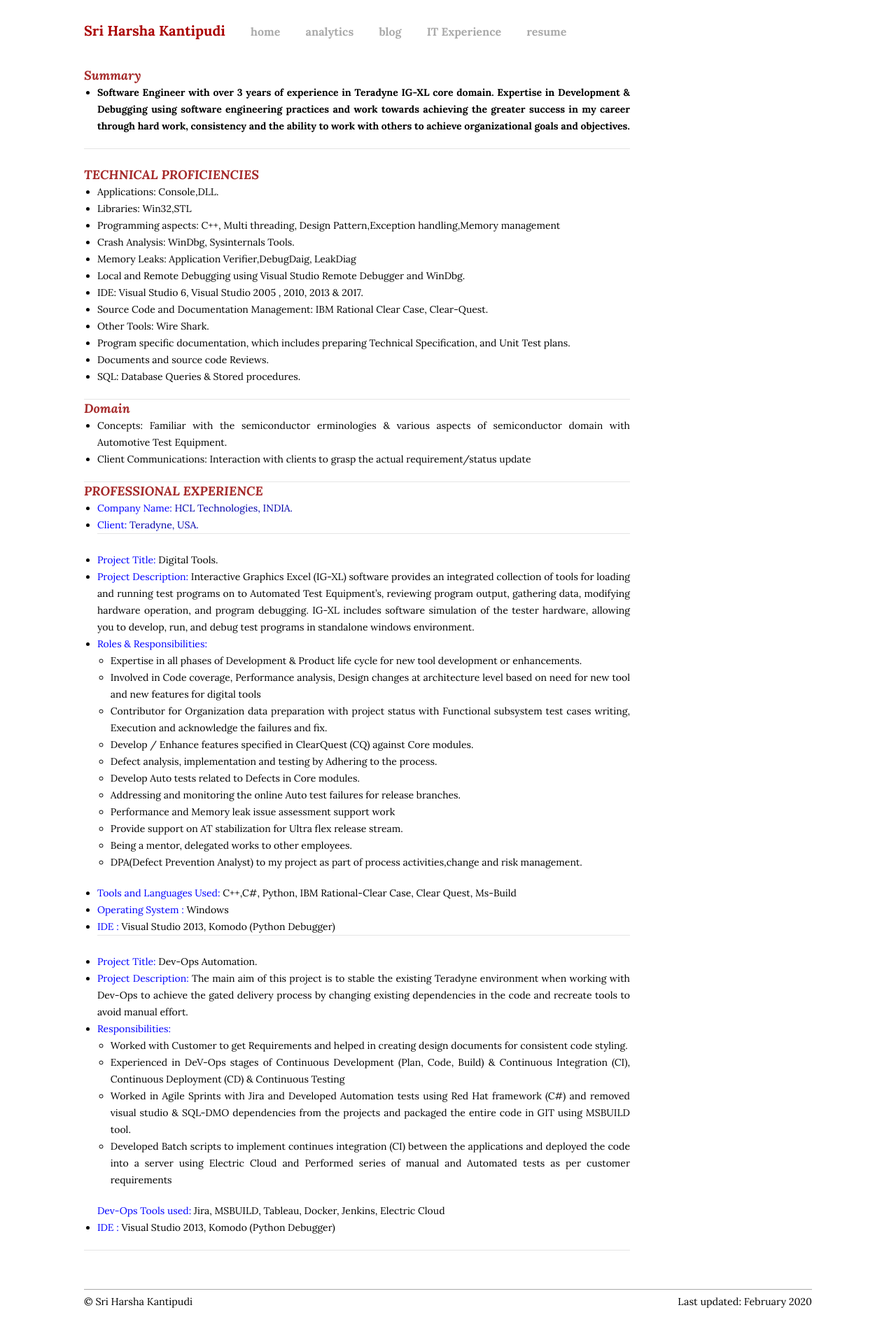
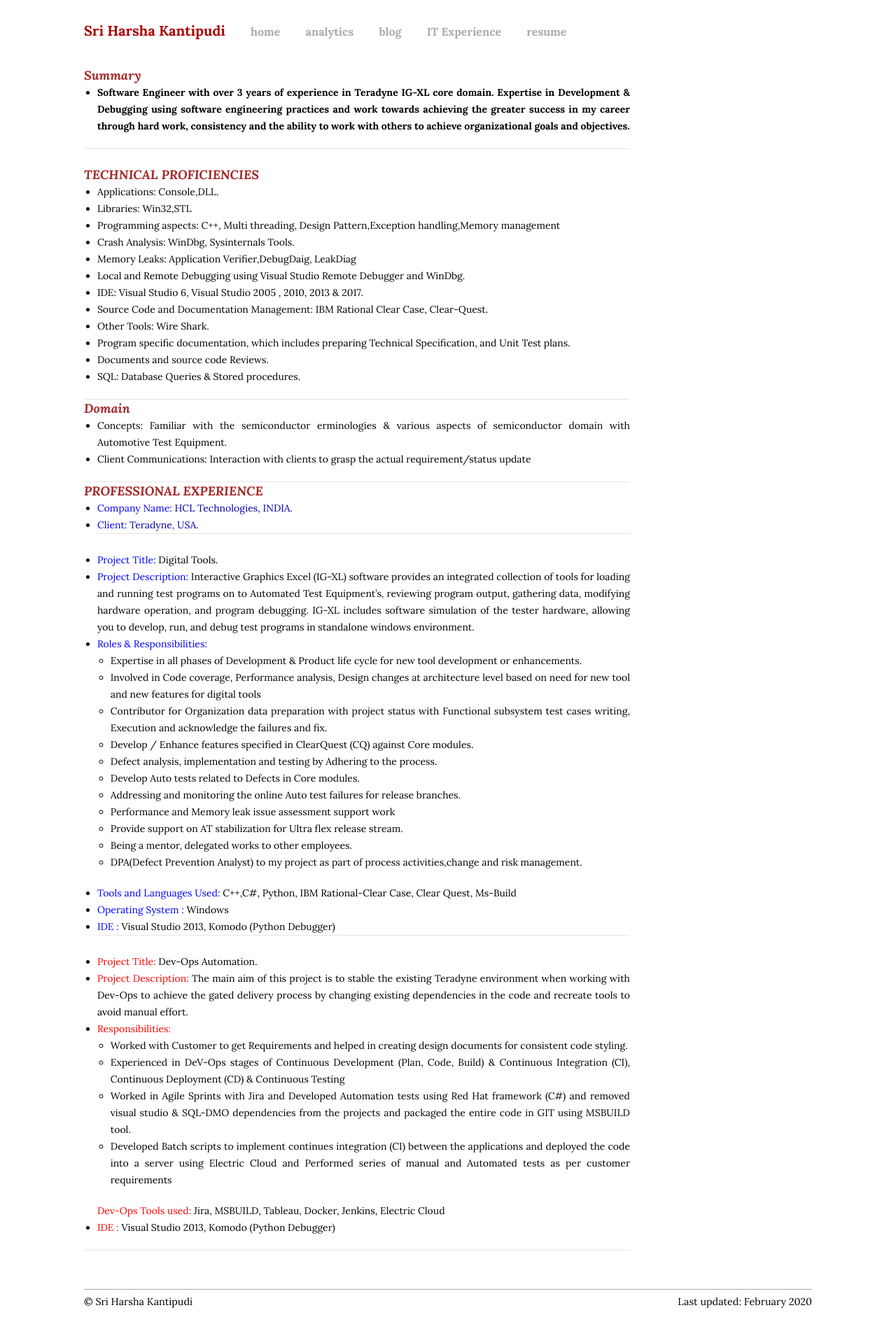
Before and after one commit to harshakantipudi/Harshakantipudi.github.io, a Jekyll site: the page built from IT Experience.html, in a window 1280 px wide. Shown: the whole page at 70% size. Built offline with Jekyll 4.4.1, drawn with Linux system fonts in a browser that asks for light colours.

Commit message:
Update IT Experience.html

```diff
--- a/IT Experience.html
+++ b/IT Experience.html
@@ -66,9 +66,9 @@ title: Sri Harsha Kantipudi | IT Experience
 <hr><br>
 
 <li>
-    <span style="color:blue">Project Title: </span> Dev-Ops Automation.</span> <li>
-    <span style="color:blue">Project Description: </span> The main aim of this project is to stable the existing Teradyne environment when working with Dev-Ops to achieve the gated delivery process by changing existing dependencies in the code and recreate tools to avoid manual effort.</span> <li>
-    <span style="color:blue">Responsibilities:</span>
+    <span style="color:red">Project Title: </span> Dev-Ops Automation.</span> <li>
+    <span style="color:red">Project Description: </span> The main aim of this project is to stable the existing Teradyne environment when working with Dev-Ops to achieve the gated delivery process by changing existing dependencies in the code and recreate tools to avoid manual effort.</span> <li>
+    <span style="color:red">Responsibilities:</span>
         <ul>
             <li>Worked with Customer to get Requirements and helped in creating design documents for consistent code styling.</li>
             <li>Experienced in DeV-Ops stages of Continuous Development (Plan, Code, Build) & Continuous Integration (CI), Continuous Deployment (CD) & Continuous Testing</li>
@@ -76,8 +76,8 @@ title: Sri Harsha Kantipudi | IT Experience
             <li>Developed Batch scripts to implement continues integration (CI) between the applications and deployed the code into a server using Electric Cloud and Performed series of manual and Automated tests as per customer requirements </li>
         </ul>
     </li>
- <span style="color:blue">Dev-Ops Tools used: </span>  Jira, MSBUILD, Tableau, Docker, Jenkins, Electric Cloud</span> <li>
- <span style="color:blue">IDE :</span>  Visual Studio 2013, Komodo (Python Debugger) </span>
+ <span style="color:red">Dev-Ops Tools used: </span>  Jira, MSBUILD, Tableau, Docker, Jenkins, Electric Cloud</span> <li>
+ <span style="color:red">IDE :</span>  Visual Studio 2013, Komodo (Python Debugger) </span>
 
 </ul>
 <hr><br>
```
